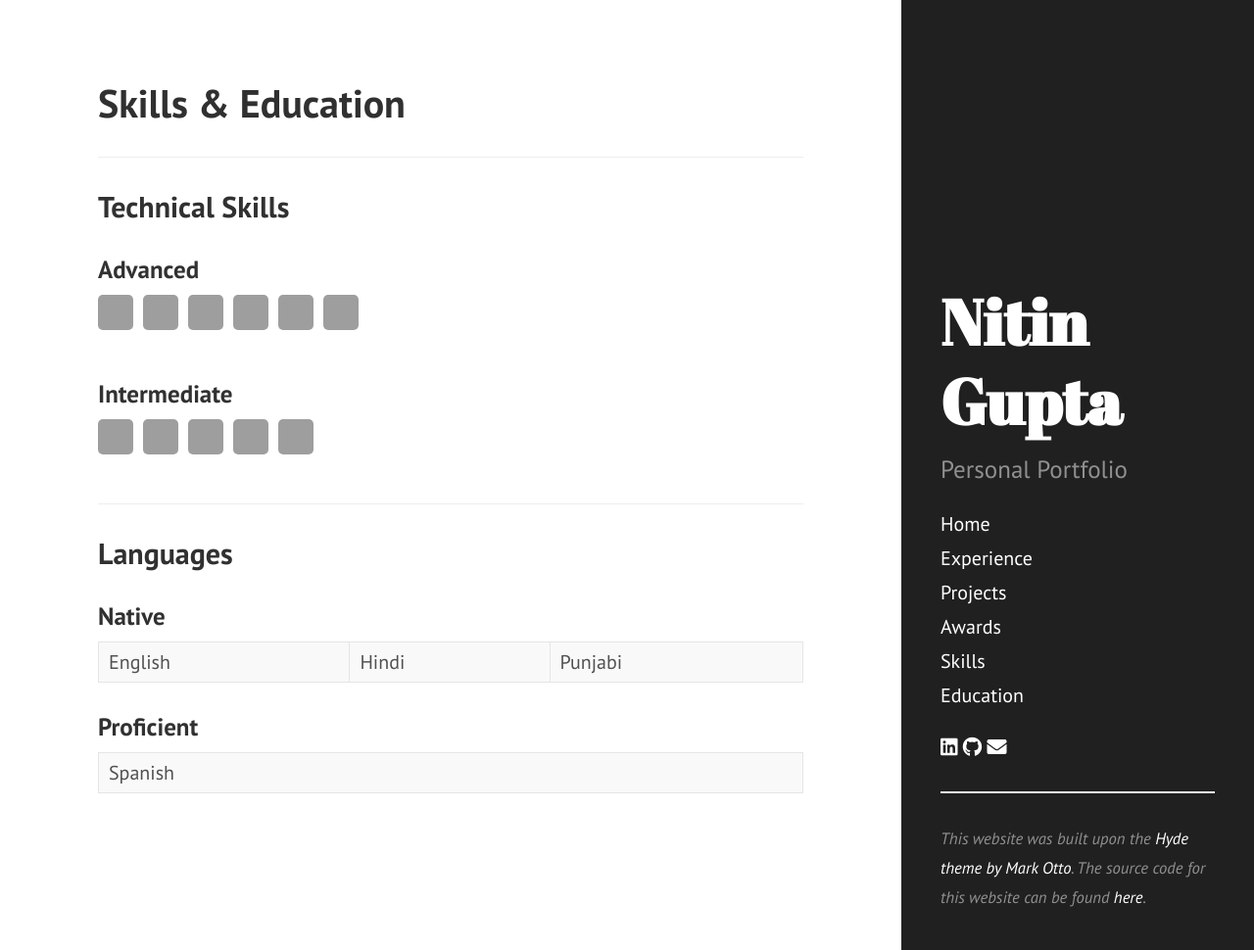
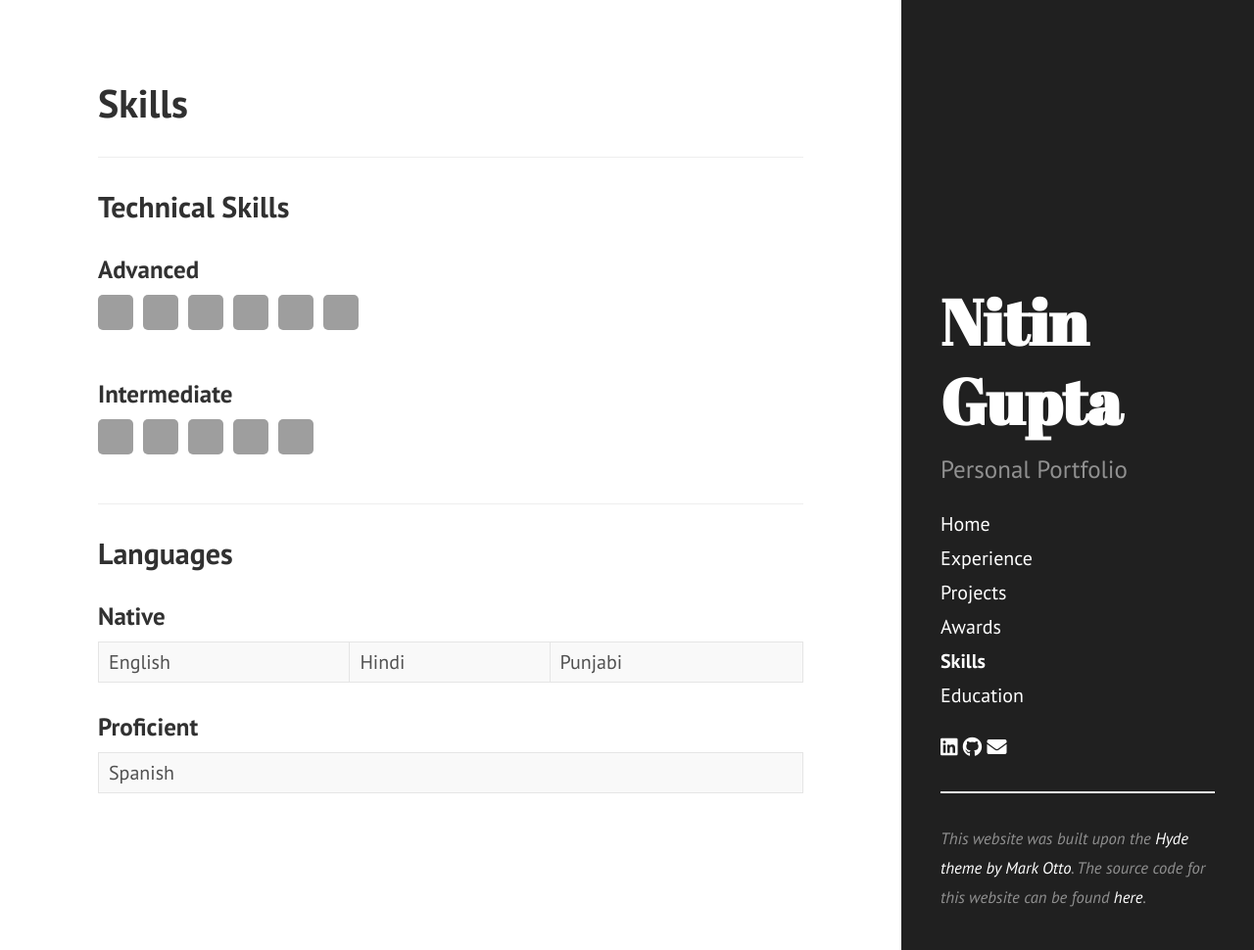
Before and after one commit to g-nitin/portfolio, a Jekyll site: the page built from skills.md, in a window 1280 px wide and 970 px high. Shown: the whole window at 98% size. Built offline with Jekyll 4.4.1, drawn with Linux system fonts in a browser that asks for light colours; Markdown is read by kramdown in place of the engine named in the settings; grey boxes are pictures that could not be loaded.

Commit message:
Added logos and updated skills page title

```diff
--- a/_includes/head.html
+++ b/_includes/head.html
@@ -22,8 +22,8 @@
   <link rel="stylesheet" href="https://cdnjs.cloudflare.com/ajax/libs/font-awesome/5.15.3/css/all.min.css">
 
   <!-- Icons -->
-  <link rel="apple-touch-icon-precomposed" sizes="144x144" href="{{ site.baseurl }}/assets/apple-touch-icon-144-precomposed.png">
-  <link rel="shortcut icon" href="{{ site.baseurl }}/assets/favicon.ico">
+  <link rel="apple-touch-icon-precomposed" sizes="144x144" href="{{ site.baseurl }}/assets/personal_logo.png">
+  <link rel="shortcut icon" href="{{ site.baseurl }}/assets/personal_logo.ico">
 
   <!-- RSS -->
   <link rel="alternate" type="application/rss+xml" title="RSS" href="/atom.xml">
--- a/_includes/sidebar.html
+++ b/_includes/sidebar.html
@@ -46,7 +46,7 @@
   <div class="container sidebar-sticky">
     <div class="sidebar-about">
       {% if page.url == "/" %}
-      <img src="{{ site.baseurl }}/assets/images/profile.jpg" alt="Profile Picture" class="profile-pic">
+      <img src="{{ site.baseurl }}/assets/profile.jpg" alt="Profile Picture" class="profile-pic">
       {% endif %}
       <h1>
         <a href="{{ site.baseurl }}">
--- a/skills.md
+++ b/skills.md
@@ -1,6 +1,6 @@
 ---
 layout: page
-title: Skills & Education
+title: Skills
 ---
 ---
 ## Technical Skills
```
Also changed, not shown: assets/apple-touch-icon-144-precomposed.png (deleted), assets/favicon.ico (deleted), assets/personal_logo.ico (added), assets/personal_logo.png (added), 2 other files.
